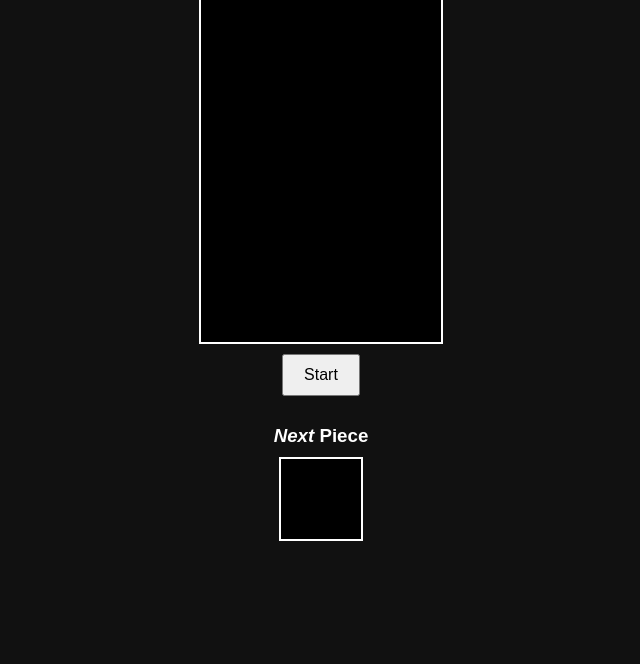
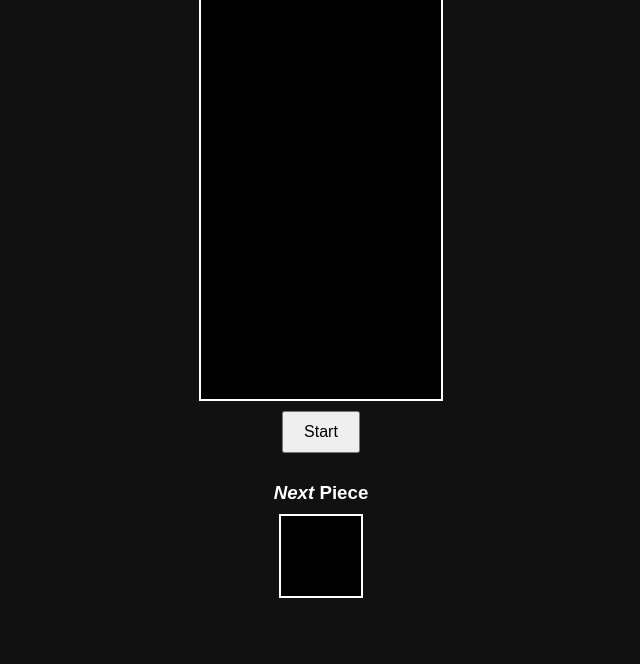
Before and after one commit to amikdamaru/tetris, a plain HTML site: page index.html in a window 1280 px wide. Shown: the part 136-800 px from the top of the page, without its empty margins (319-959 px from the left). Drawn offline with Linux system fonts and the light colour scheme.

Commit message:
update agak ke bawah

```diff
--- a/index.html
+++ b/index.html
@@ -15,6 +15,10 @@
             display: flex;
             flex-direction: column;
             align-items: center;
+            justify-content: center;
+            min-height: 100vh;
+            min-height: 100dvh;
+            box-sizing: border-box;
         }
 
         canvas {
--- a/sw.js
+++ b/sw.js
@@ -1,4 +1,4 @@
-const CACHE = 'tetris-v1';
+const CACHE = 'tetris-v2';
 const ASSETS = [
   './',
   './index.html',
```
